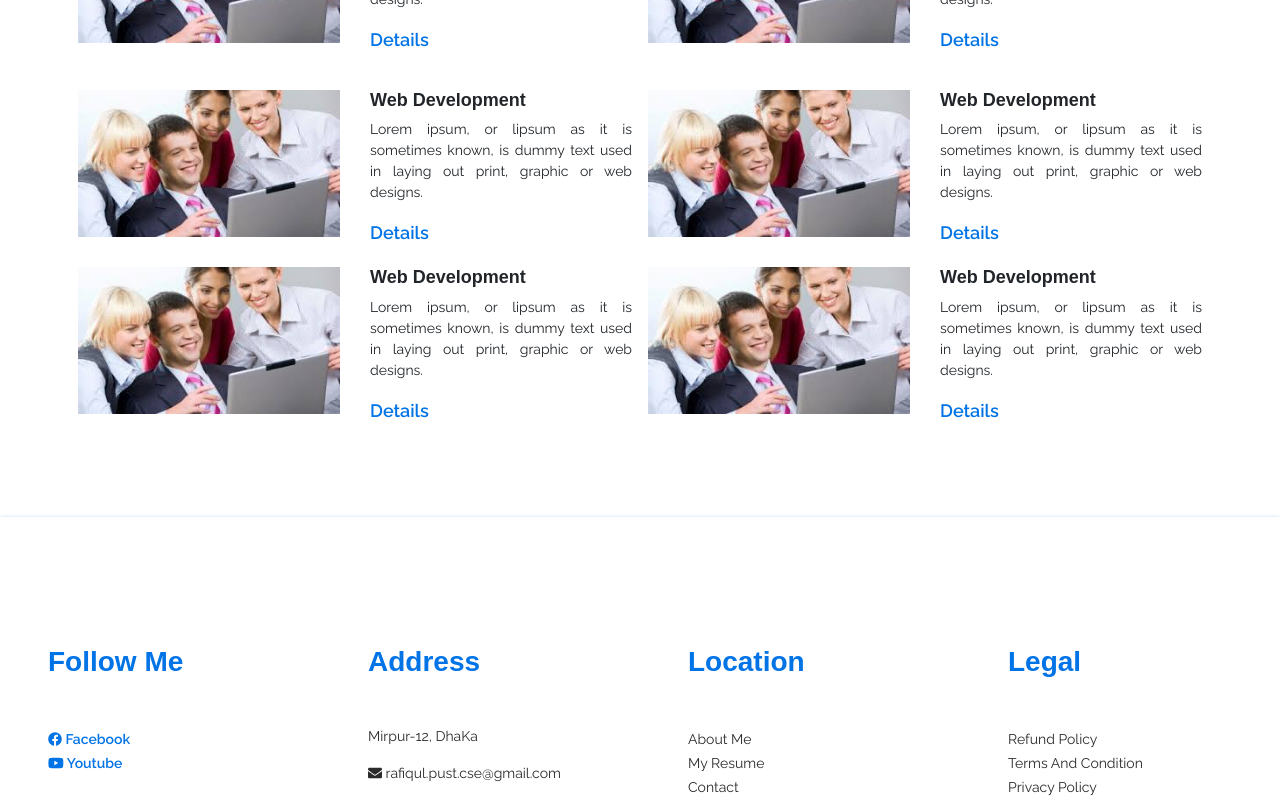
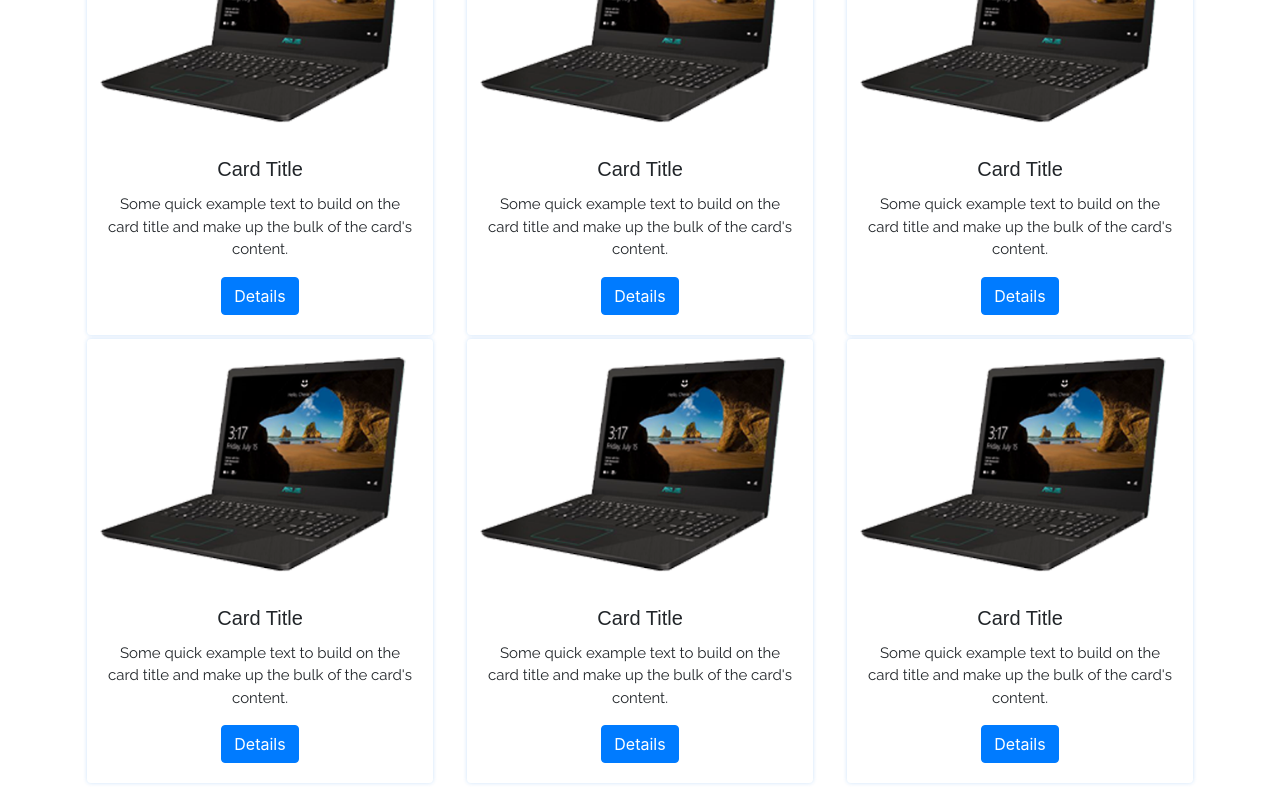
Before and after one commit to pustian-rafiq/my-app, a React (Create React App) app: page / in a window 1280 px wide. Shown: the part 440-1240 px from the top of the page. Built offline with nearby package versions, Linux system fonts and the light colour scheme.

Commit message:
portfolio page

```diff
--- a/src/App.js
+++ b/src/App.js
@@ -1,14 +1,15 @@
 import React from 'react'
 import './App.css';
-import CoursesPage from './pages/CoursesPage';
+import PortfolioPage from './pages/PortfolioPage';
+// import CoursesPage from './pages/CoursesPage';
 // import AboutPage from './pages/AboutPage';
 // import HomePage from './pages/HomePage'
 
 function App() {
   return (
     <div>
+      <PortfolioPage/>
 
-     <CoursesPage/>
     </div>
   );
 }
--- /dev/null
+++ b/src/components/AllProjects/AllProjects.js
@@ -0,0 +1,108 @@
+import React, { Component,Fragment } from 'react'
+import  { Container,Row,Col,Card,Button } from 'react-bootstrap'
+import laptop from '../../asset/images/laptop.png'
+
+
+class AllProjects extends Component {
+    render() {
+        return (
+            <Fragment>
+                <Container className="text-center mt-5">
+
+                    <Row>
+                        <Col lg={4} md={6} sm={12}>
+                            <Card className="projectCard">
+                                <Card.Img variant="top" src={laptop} />
+                                <Card.Body>
+                                    <Card.Title className="projectCardTitle">Card Title</Card.Title>
+                                    <Card.Text className="projectCardDescription">
+                                    Some quick example text to build on the card title and make up the bulk of
+                                    the card's content.
+                                    </Card.Text>
+                                    <Button variant="primary">Details</Button>
+                                </Card.Body>
+                             </Card>
+                        </Col>
+
+                        <Col lg={4} md={6} sm={12}>
+                            <Card className="projectCard">
+                              <Card.Img variant="top" src={laptop} />
+                                <Card.Body>
+                                    <Card.Title className="projectCardTitle">Card Title</Card.Title>
+                                    <Card.Text className="projectCardDescription">
+                                    Some quick example text to build on the card title and make up the bulk of
+                                    the card's content.
+                                    </Card.Text>
+                                    <Button variant="primary">Details</Button>
+                                </Card.Body>
+                             </Card>
+                        </Col>
+
+                        <Col lg={4} md={6} sm={12}>
+                            <Card className="projectCard">
+                               <Card.Img variant="top" src={laptop} />
+                                <Card.Body>
+                                    <Card.Title className="projectCardTitle">Card Title</Card.Title>
+                                    <Card.Text className="projectCardDescription">
+                                    Some quick example text to build on the card title and make up the bulk of
+                                    the card's content.
+                                    </Card.Text>
+                                    <Button variant="primary">Details</Button>
+                                </Card.Body>
+                             </Card>
+                        </Col>
+
+
+                        <Col lg={4} md={6} sm={12}>
+                            <Card className="projectCard">
+                               <Card.Img variant="top" src={laptop} />
+                                <Card.Body>
+                                    <Card.Title className="projectCardTitle">Card Title</Card.Title>
+                                    <Card.Text className="projectCardDescription">
+                                    Some quick example text to build on the card title and make up the bulk of
+                                    the card's content.
+                                    </Card.Text>
+                                    <Button variant="primary">Details</Button>
+                                </Card.Body>
+                             </Card>
+                        </Col>
+
+
+                        <Col lg={4} md={6} sm={12}>
+                            <Card className="projectCard">
+                               <Card.Img variant="top" src={laptop} />
+                                <Card.Body>
+                                    <Card.Title className="projectCardTitle">Card Title</Card.Title>
+                                    <Card.Text className="projectCardDescription">
+                                    Some quick example text to build on the card title and make up the bulk of
+                                    the card's content.
+                                    </Card.Text>
+                                    <Button variant="primary">Details</Button>
+                                </Card.Body>
+                             </Card>
+                        </Col>
+
+
+                        <Col lg={4} md={6} sm={12}>
+                            <Card className="projectCard">
+                               <Card.Img variant="top" src={laptop} />
+                                <Card.Body>
+                                    <Card.Title className="projectCardTitle">Card Title</Card.Title>
+                                    <Card.Text className="projectCardDescription">
+                                    Some quick example text to build on the card title and make up the bulk of
+                                    the card's content.
+                                    </Card.Text>
+                                    <Button variant="primary">Details</Button>
+                                </Card.Body>
+                             </Card>
+                        </Col>
+
+                    </Row>
+
+                </Container>
+            </Fragment>
+        );
+    }
+}
+
+export default AllProjects;
--- /dev/null
+++ b/src/pages/PortfolioPage.js
@@ -0,0 +1,19 @@
+import React, { Component,Fragment } from 'react';
+import PageTop from '../components/PageTop/PageTop';
+import TopNavigation from '../components/TopNavigation/TopNavigation';
+import Footer from '../components/Footer/Footer';
+import AllProjects from '../components/AllProjects/AllProjects';
+class PortfolioPage extends Component {
+    render() {
+        return (
+            <Fragment>
+                <TopNavigation/>
+                <PageTop pageTitle="My Portfolio" />
+                <AllProjects/>
+                <Footer/>
+           </Fragment>
+        );
+    }
+}
+
+export default PortfolioPage;
```
Also changed, not shown: 1 other file (tests, documents, lock files or other folders).
